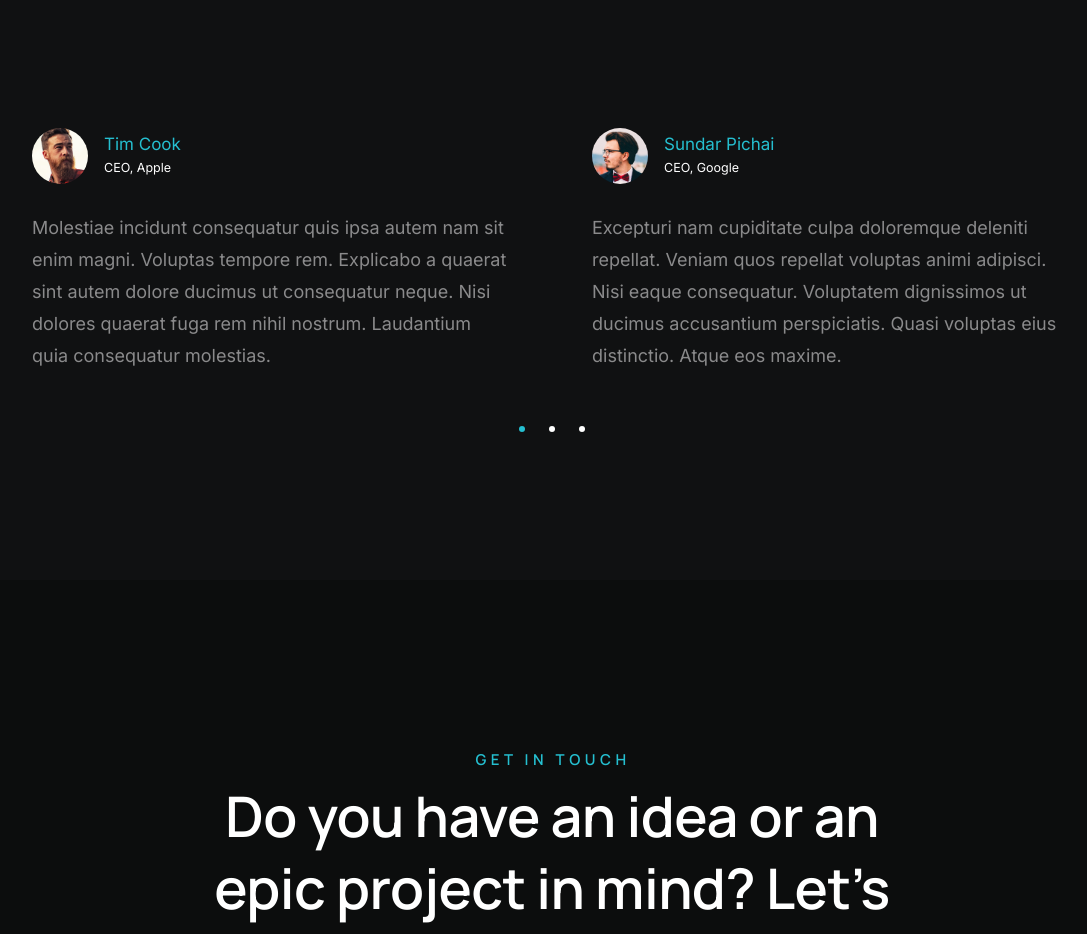
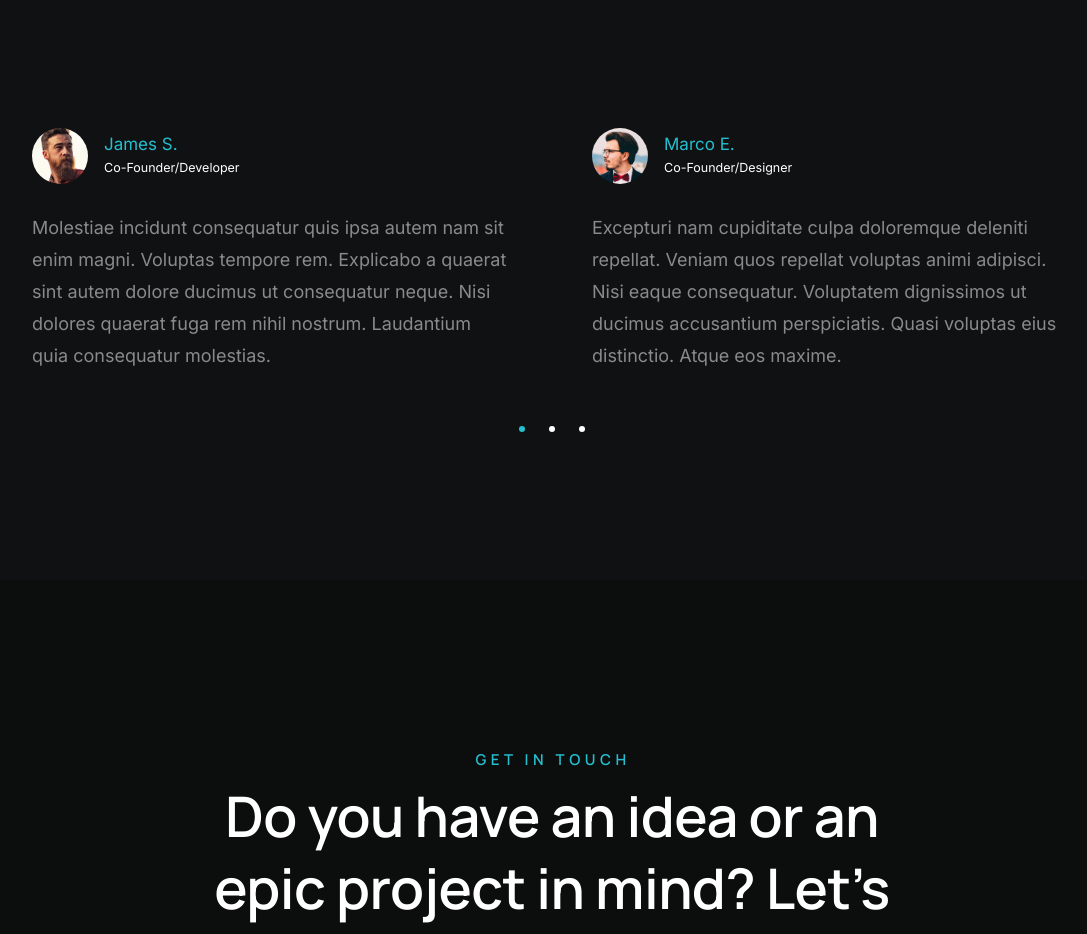
Before and after one commit to creativgeniusmarketing/creativgeniusmarketing.github.io, a plain HTML site: page index.html in a window 1280 px wide. Shown: the part 6800-7734 px from the top of the page, without its empty margins (88-1175 px from the left). Drawn offline with Linux system fonts and the light colour scheme.

Commit message:
Add files via upload

```diff
--- a/index.html
+++ b/index.html
@@ -516,8 +516,8 @@
                                 <div class="testimonial-slider__author">
                                     <img src="images/avatars/user-02.jpg" alt="Author image" class="testimonial-slider__avatar">
                                     <cite class="testimonial-slider__cite">
-                                        <strong>Tim Cook</strong>
-                                        <span>CEO, Apple</span>
+                                        <strong>James S.</strong>
+                                        <span>Co-Founder/Developer</span>
                                     </cite>
                                 </div>
                                 <p>
@@ -531,8 +531,8 @@
                                 <div class="testimonial-slider__author">
                                     <img src="images/avatars/user-03.jpg" alt="Author image" class="testimonial-slider__avatar">
                                     <cite class="testimonial-slider__cite">
-                                        <strong>Sundar Pichai</strong>
-                                        <span>CEO, Google</span>
+                                        <strong>Marco E.</strong>
+                                        <span>Co-Founder/Designer</span>
                                     </cite>
                                 </div>
                                 <p>
```
